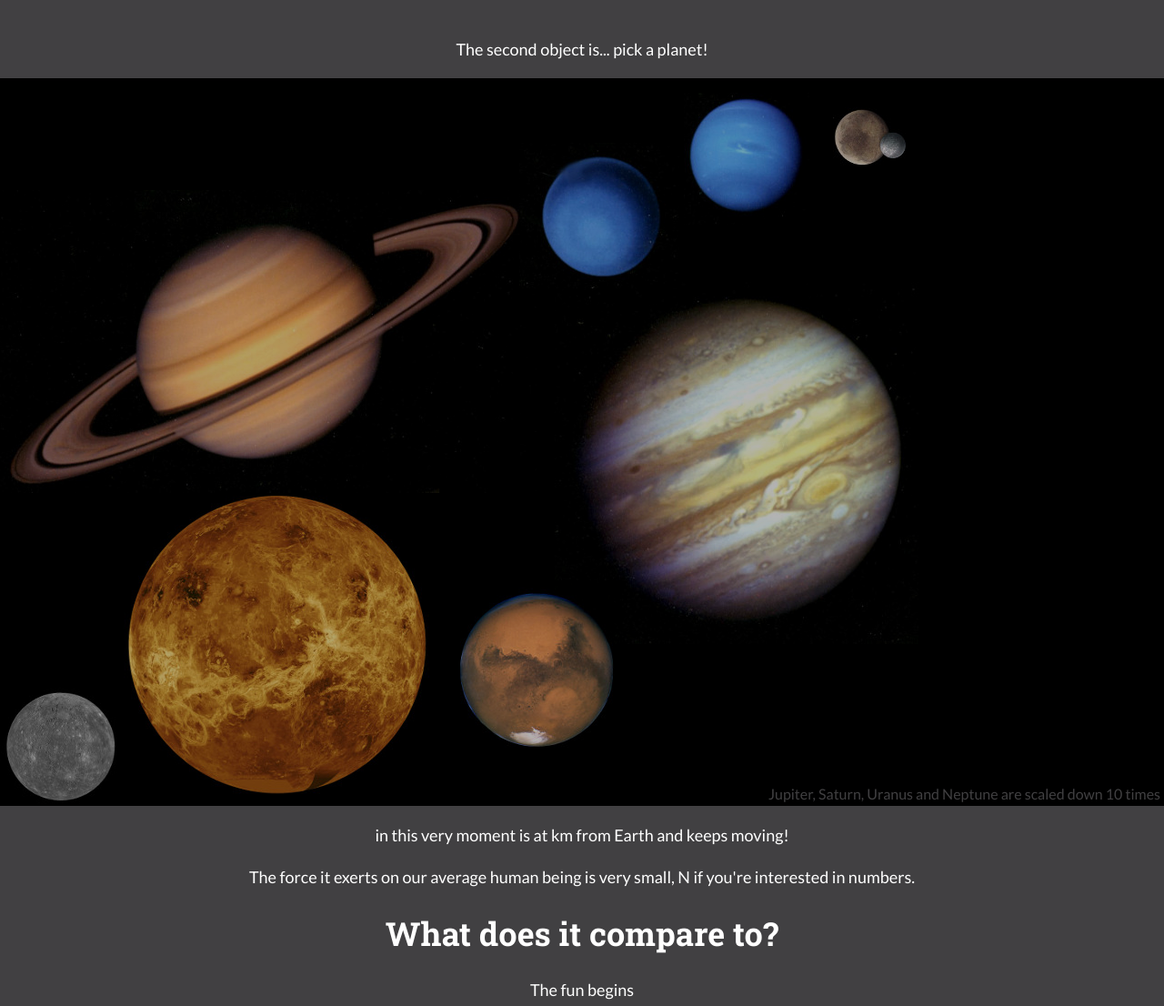
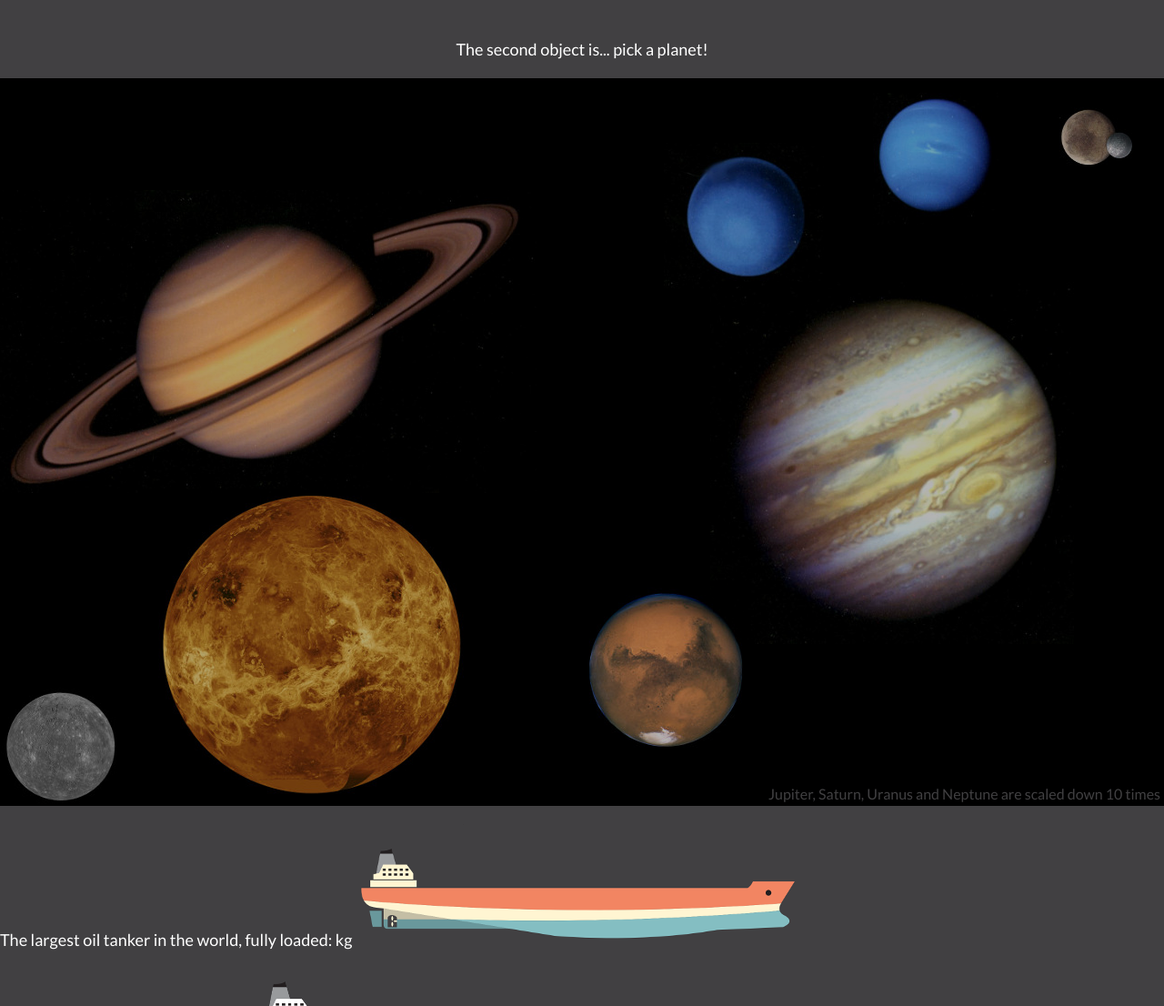
Before and after one commit to pmontrasio/newton-says, a website with bundled scripts: page index.html in a window 1280 px wide. Shown: the part 619-1725 px from the top of the page at 91% size. Built offline with nearby package versions, Linux system fonts and the light colour scheme; files whose address does not match are found by name.

Commit message:
Used media queries to display planets

```diff
--- a/index.html
+++ b/index.html
@@ -42,19 +42,19 @@
     </div>
 
     <div id="planets">
+      <img id="planet-pluto" title="Pluto" src="images/pluto.jpg">
+      <img id="planet-neptune" title="Neptune" src="images/neptune.jpg">
+      <img id="planet-uranus" title="Uranus" src="images/uranus.jpg">
+      <img id="planet-saturn" title="Saturn" src="images/saturn.jpg">
+      <img id="planet-jupiter" title="Jupiter" src="images/jupiter.jpg">
+      <img id="planet-mars" title="Mars" src="images/mars.jpg">
+      <img id="planet-venus" title="Venus" src="images/venus.jpg">
       <img id="planet-mercury" title="Mercury" src="images/mercury.jpg">
-      <img id="planet-venus" title="Venus" src="images/venus.jpg">
-      <img id="planet-mars" title="Mars" src="images/mars.jpg">
-      <img id="planet-jupiter" title="Jupiter" src="images/jupiter.jpg">
-      <img id="planet-saturn" title="Saturn" src="images/saturn.jpg">
-      <img id="planet-uranus" title="Uranus" src="images/uranus.jpg">
-      <img id="planet-neptune" title="Neptune" src="images/neptune.jpg">
-      <img id="planet-pluto" title="Pluto" src="images/pluto.jpg">
       <span id="planets-scale">Jupiter, Saturn, Uranus and Neptune are scaled down 10 times</span>
     </div>
 
     <div class="container question-2">
-      <p class="center"><span class="planet-name"></span> in this very moment is at
+      <p class="center">At this very moment <span class="planet-name"></span> is at
         <span id="distance"></span> km from Earth and keeps moving!</p>
     </div>
 
@@ -65,7 +65,7 @@
 
     <div class="container question-2">
       <h1 class="center">What does it compare to?</h1>
-      <p class="center">The fun begins</p>
+      <p class="center">That's the gravitational pull of... what? The fun begins</p>
     </div>
 
     <p>
--- a/newton.js
+++ b/newton.js
@@ -1,6 +1,6 @@
 var Big = require("big.js");
 Big.DP = 30; // the digits of precision for divisions
-var Planet = require("./planet.js");
+var Planet = require("./planet-node.js");
 var printf = require("printf");
 
 var kmToPlanet = Planet.cwrap("km_to_planet", "number", ["number", "number"]);
--- a/style.css
+++ b/style.css
@@ -30,9 +30,7 @@ p {
 
 #planets {
     width: 100%;
-    position: relative;
     background-color: #000000;
-    height: 800px;
 }
 
 #selected-planet {
@@ -43,7 +41,6 @@ p {
 }
 
 #planets img {
-    position: absolute;
     opacity: 0.7;
     cursor: pointer;
 }
@@ -53,9 +50,6 @@ p {
 }
 
 #planets-scale {
-    position: absolute;
-    bottom: 0;
-    right: 0;
     font-size: 16px;
     margin: 4px;
     color: #414042;
@@ -66,16 +60,43 @@ p {
 }
 
 /* TODO use media queries to arrange the planets differently for different screen widths */
-#planet-mercury { left: 0px; top: 670px; }
-#planet-venus { left: 128px; top: 451px; }
-#planet-mars { left: 498px; top: 552px; z-index: 1}
-#planet-jupiter { left: 610px; top: 224px; }
-#planet-saturn { left: -20px; top: 123px; }
-#planet-uranus { left: 571px; top: 71px; }
-#planet-neptune { left: 752px; top: 16px; }
-#planet-pluto { left: 916px; top: 32px; }
+@media screen and (max-width: 1000px) {
+    #planets { text-align: center; }
+    #planets-scale { display: block; text-align: right; }
+}
+/*
+@media screen and (min-width: 930px) and (max-width: 1000px) {
+    #planets { position: relative; height: 1000px }
+    #planets img { position: absolute; }
+    #planet-mercury { left: 0px; top: 870px; }
+    #planet-venus { left: 19%; top: 651px; z-index: 2}
+    #planet-mars { left: 70%; top: 794px; z-index: 3}
+    #planet-jupiter { left: 44%; top: 276px; z-index: 1}
+    #planet-saturn { left: -20px; top: 48px; }
+    #planet-uranus { left: 57%; top: 127px; }
+    #planet-neptune { left: 72%; top: 16px; }
+    #planet-pluto { left: 91%; top: 32px; }
+}
+*/
+@media screen and (min-width: 1000px) {
+    #planets { position: relative;  height: 800px; }
+    #planets img { position: absolute; }
+    #planet-mercury { left: 0px; top: 670px; }
+    #planet-venus { left: 13%; top: 451px; }
+    #planet-mars { left: 50%; top: 552px; z-index: 1}
+    #planet-jupiter { left: 61%; top: 224px; }
+    #planet-saturn { left: -20px; top: 123px; }
+    #planet-uranus { left: 57%; top: 71px; }
+    #planet-neptune { left: 75%; top: 16px; }
+    #planet-pluto { left: 91%; top: 32px; }
+    #planets-scale {
+        position: absolute;
+        bottom: 0;
+        right: 0;
+    }
+}
 
-#question-2 {
+.question-2 {
     display: none;
 }
 
```
